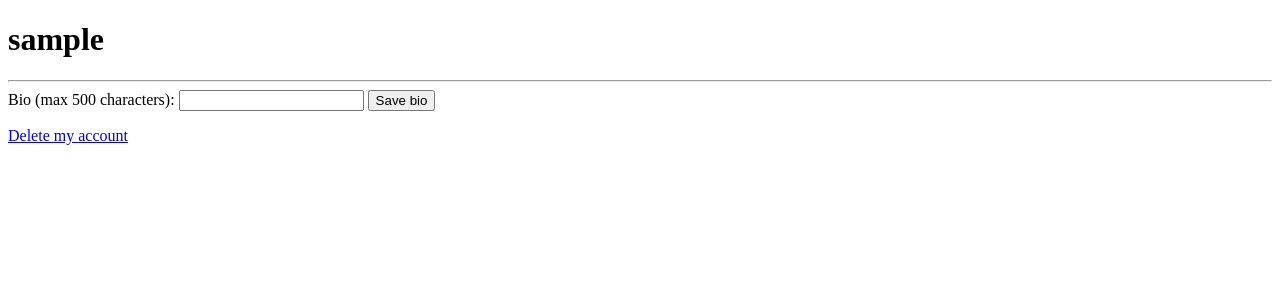
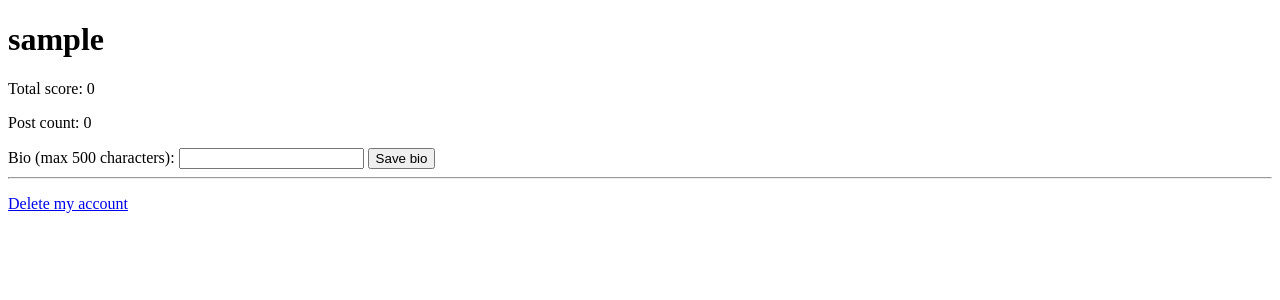
Before and after one commit to jersetala/reseptit, a Flask app: page /user/1 in a window 1280 px wide. Shown: the part 70-370 px from the top of the page. Run offline with Flask 3, Linux system fonts and the light colour scheme; the visitor is signed in with stand-in values (Sample User, id 1); data comes from the database, SQL or seed files in the repository; data that the repository does not hold is empty; parts of the project's set-up code (start-up, migrations or seed data) failed here and were passed over.

Commit message:
Add user statistics.

```diff
--- a/app.py
+++ b/app.py
@@ -393,11 +393,14 @@ def display_user(target_user_id: int) -> str:
 
     user_id = session.get("user_id", None)
     recipes_, categories = recipes.get_user_recipes(target_user_id)
+    total_score, post_count = recipes.get_user_statistics(target_user_id)
     return render_template(
         "user.html",
         username=username,
         bio=bio,
         bio_max_length=MAX_BIO_LENGTH,
+        total_score=total_score,
+        post_count=post_count,
         recipes=recipes_,
         all_categories=get_all_categories(),
         categories=categories,
--- a/recipes.py
+++ b/recipes.py
@@ -184,3 +184,12 @@ def get_user_recipes(user_id: int) -> Any:
         categories = []
 
     return (recipes, categories)
+
+
+def get_user_statistics(user_id: int) -> tuple[int, int]:
+    """Return a user's total recipe score and number of recipes."""
+    sql = """SELECT COALESCE(SUM(score), 0) AS total_score, COUNT(*) AS post_count
+             FROM recipes
+             WHERE user_id = ?"""
+    result = db.query(sql, [user_id])
+    return result[0]["total_score"], result[0]["post_count"]
--- a/templates/user.html
+++ b/templates/user.html
@@ -7,12 +7,8 @@
         <p>{{ bio }}</p>
     {% endif %}
 
-    <hr />
-
-    {% from "_recipe_render.html" import display_recipe %}
-    {% for recipe, cats in recipes|zip(categories) %}
-        {{ display_recipe(recipe, cats, all_categories) }}
-    {% endfor %}
+    <p>Total score: {{ total_score }}</p>
+    <p>Post count: {{ post_count }}</p>
 
     {% if user_id == target_user_id %}
         <form action="/edit_bio" method="post">
@@ -27,6 +23,16 @@
             <input type="hidden" name="csrf_token" value="{{ session.csrf_token }}">
             <button type="submit">Save bio</button>
         </form>
+    {% endif %}
+
+    <hr />
+
+    {% from "_recipe_render.html" import display_recipe %}
+    {% for recipe, cats in recipes|zip(categories) %}
+        {{ display_recipe(recipe, cats, all_categories) }}
+    {% endfor %}
+
+    {% if user_id == target_user_id %}
         <p><a href="/delete_account">Delete my account</a></p>
     {% endif %}
 
```
